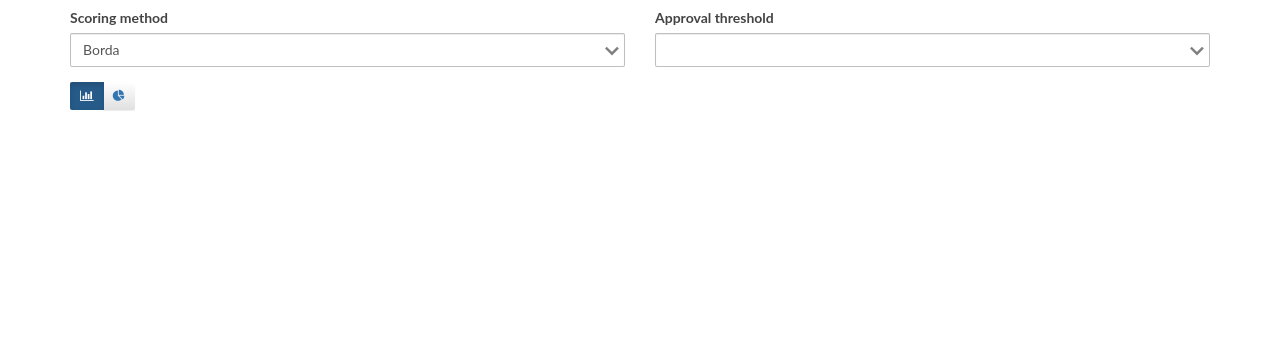
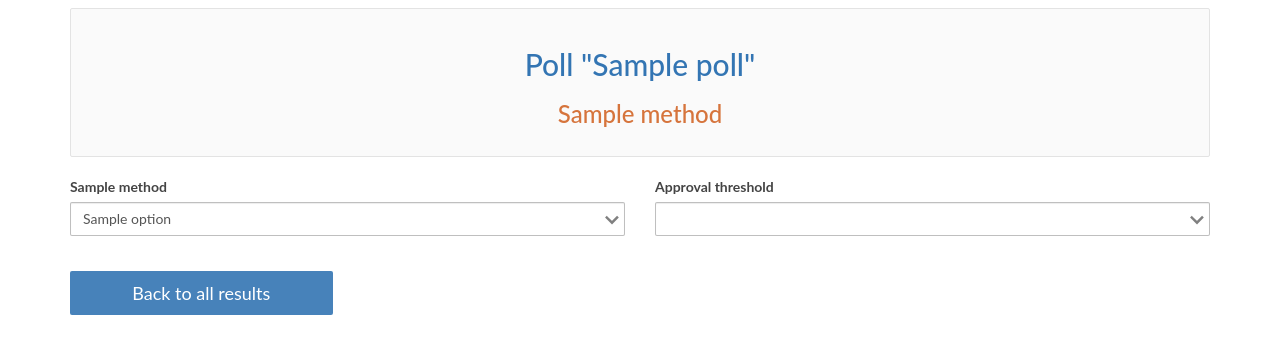
Before and after one commit to theneurasthenicrat/whale4, a Django app: template polls/templates/polls/result.html in a window 1280 px wide. Shown: the part 62-416 px from the top of the page. Run offline with Django 3.2, Linux system fonts and the light colour scheme; the template is opened without the code that fills it: most values are stand-ins (such as "Sample title", 1, 10 or a date in 2020); lists and menus that the app fills with data are empty; some libraries are stand-ins or nearby versions.

Commit message:
Add another page for all method results
customize scoring method in the score view

```diff
--- a/polls/static/polls/css/poll.css
+++ b/polls/static/polls/css/poll.css
@@ -375,6 +375,7 @@ p.description:before {
 }
 
 .alert-info {
+    margin: 20px auto;
     background: rgba(51, 117, 179, 0.9);
     color: white;
 }
--- a/polls/static/polls/js/result.js
+++ b/polls/static/polls/js/result.js
@@ -1,7 +1,7 @@
 $(document).ready(function() {
     var dataJson;
     var url_poll =$("#url_poll").val();
-    var url=url_poll+"?result=scoremethod";
+    var url=url_poll;
     $.getJSON(url,  function(data) {
         dataJson=data;
         for( var i = 0 ; i < data.Approval.threshold.length ; i++ ) {
@@ -10,25 +10,17 @@ $(document).ready(function() {
           plot_function(dataJson);
     });
 
-    $("#score_method ,#approval_method").change(function () {
+    $("#method ,#approval_method").change(function () {
         plot_function(dataJson);
     });
 
-    $('#radioBtn a').on('click', function(){
-        var sel = $(this).data('title');
-        var tog = $(this).data('toggle');
-        $('#plot').val(sel);
-        plot_function(dataJson);
-        $('a[data-toggle="'+tog+'"]').not('[data-title="'+sel+'"]').removeClass('active btn-primary').addClass('notActive btn-default');
-        $('a[data-toggle="'+tog+'"][data-title="'+sel+'"]').removeClass('notActive btn-default').addClass('active btn-primary');
-    });
 
 });
 
 
 function plot_function(dataJson) {
-    var method = $("#score_method option:selected").val();
-    var plot =$("#plot").val();
+    var method = $("#method option:selected").val();
+
     var approval = $("#approval_method option:selected").text();
     var scores;
     var name;
@@ -59,11 +51,11 @@ function plot_function(dataJson) {
 
     var data;
     var layout;
-    if (plot=="bar"){
+
     data = [{
         x:candidates,
         y:scores,
-            type: plot
+        type: 'bar'
     }];
     layout = {
         title: name,
@@ -85,19 +77,8 @@ function plot_function(dataJson) {
         annotationContent.push(result);
     }
 
-    }
-    else{
-        var data = [{
-            values: scores,
-            labels: candidates,
-            type: plot
-        }];
-        layout = {
-            height: 400,
-            width: 500
-        };
 
-    }
+
 
     var d3 = Plotly.d3;
 
--- a/polls/templates/polls/poll.html
+++ b/polls/templates/polls/poll.html
@@ -114,7 +114,7 @@
       <a href="{% url 'vote' poll.id %}"  class="btn btn-custom btn-lg col-xs-12 col-sm-12 col-md-12 col-lg-12">{% bootstrap_icon "pencil" %} {% trans 'vote' %}</a>
     </div>
     <div class="col-xs-12 col-sm-4 col-md-2 col-lg-2 margin2" >
-      <a href="#" class="btn btn-custom btn-lg col-xs-12 col-sm-12 col-md-12 col-lg-12">{% bootstrap_icon "stats" %} {% trans 'results' %}</a>
+      <a href="{% url 'results' poll.id %}" class="btn btn-custom btn-lg col-xs-12 col-sm-12 col-md-12 col-lg-12">{% bootstrap_icon "stats" %} {% trans 'results' %}</a>
     </div>
     <div class="col-xs-12 col-sm-4 col-md-2 col-lg-2  margin2">
       <a href="{% url 'admin' poll.id %}" class="btn btn-custom btn-lg col-xs-12 col-sm-12 col-md-12 col-lg-12">{% bootstrap_icon "cog" %} {% trans 'settings' %}</a>
--- a/polls/templates/polls/result.html
+++ b/polls/templates/polls/result.html
@@ -6,15 +6,18 @@
 {% block content %}
 
     <div class="container">
-        <input type="hidden" id="url_poll" value="{% url 'viewPoll' poll.id %}" />
+     <div class="well">
+            <h2>{% blocktrans with title=poll.title %}Poll "{{ title }}"{% endblocktrans %}</h2>
+            <h3>{{ method.title}}</h3>
+        </div>
+        <input type="hidden" id="url_poll" value="{% url 'scores' poll.id %}" />
         <div class="row">
             <div class="form-group col-xs-6">
-                <label for="score_method">{% trans 'Scoring method' %}</label>
-                <select class="form-control" id="score_method">
-                    <option value="Borda">{% trans 'Borda' %}</option>
-                    <option value="Plurality">{% trans 'Plurality' %}</option>
-                    <option value="Veto">{% trans 'Veto' %}</option>
-                    <option value="Approval">{% trans 'Approval' %}</option>
+                <label for="method">{{ method.label }}</label>
+                <select class="form-control" id="method">
+                      {% for option in method.options %}
+                    <option value="{{ option.value }}">{{ option.name }}</option>
+                                {% endfor %}
                 </select>
             </div>
             <div  id="approval" class="form-group col-xs-6">
@@ -23,16 +26,21 @@
                 </select>
             </div>
         </div>
-        <div class="input-group">
-            <div id="radioBtn" class="btn-group">
-                <a class="btn btn-primary btn-sm active" data-toggle="plot" data-title="bar"><i class="fa fa-bar-chart"></i> </a>
-                <a class="btn btn-default btn-sm notActive" data-toggle="plot" data-title="pie"><i class="fa fa-pie-chart"></i></a>
-            </div>
-            <input type="hidden" name="plot" id="plot" value="bar">
-        </div>
+
         <div id="myDiv"><!-- Plotly chart will be drawn inside this DIV --></div>
 
-        <script src="{% static 'polls/js/result.js' %}" type="text/javascript"></script>
+
+
+     <div class="row">
+
+
+            <div class=" col-xs-12 col-sm-6 col-md-3 col-lg-3 margin2">
+                <a href="{% url 'results' poll.id %}"  class="btn btn-custom btn-lg col-xs-12 col-sm-12 col-md-12 col-xs-12">{% bootstrap_icon "stats" %} {% trans ' Back to all results' %}</a>
+            </div>
+
+        </div>
+
     </div>
+      <script src="{% static 'polls/js/result.js' %}" type="text/javascript"></script>
 
 {% endblock %}
--- a/polls/urls.py
+++ b/polls/urls.py
@@ -26,7 +26,9 @@ urlpatterns = [
     url(r'^option/(?P<pk>'+uuid4+')/$', views.option, name='option'),
     url(r'^deleteVotingPoll/(?P<pk>' + uuid4 +')/$', views.delete_poll, name='deleteVotingPoll'),
     url(r'^certificate/(?P<pk>'+uuid4+')', views.certificate, name='certificate'),
-    url(r'^result/(?P<pk>'+uuid4+')', views.result_view, name='result'),
+    url(r'^results/(?P<pk>'+uuid4+')', views.result_all, name='results'),
+    url(r'^viewResult/(?P<pk>'+uuid4+')/(?P<method>[^/]+)/$', views.result_view, name='viewResult'),
+    url(r'^scores/(?P<pk>'+uuid4+')', views.result_scores, name='scores'),
 
 
 ]
```
Also changed, not shown: polls/templates/polls/all_result.html (added, +86 -0 lines), polls/views.py (+99 -2 lines), locale/fr/LC_MESSAGES/django.po, polls/static/polls/images/condorcet.png (added), polls/static/polls/images/randomTournaments.png (added), polls/static/polls/images/runoff.png (added), polls/static/polls/images/scoring.png (added). Lines whose indentation alone changed are shown as unchanged.
